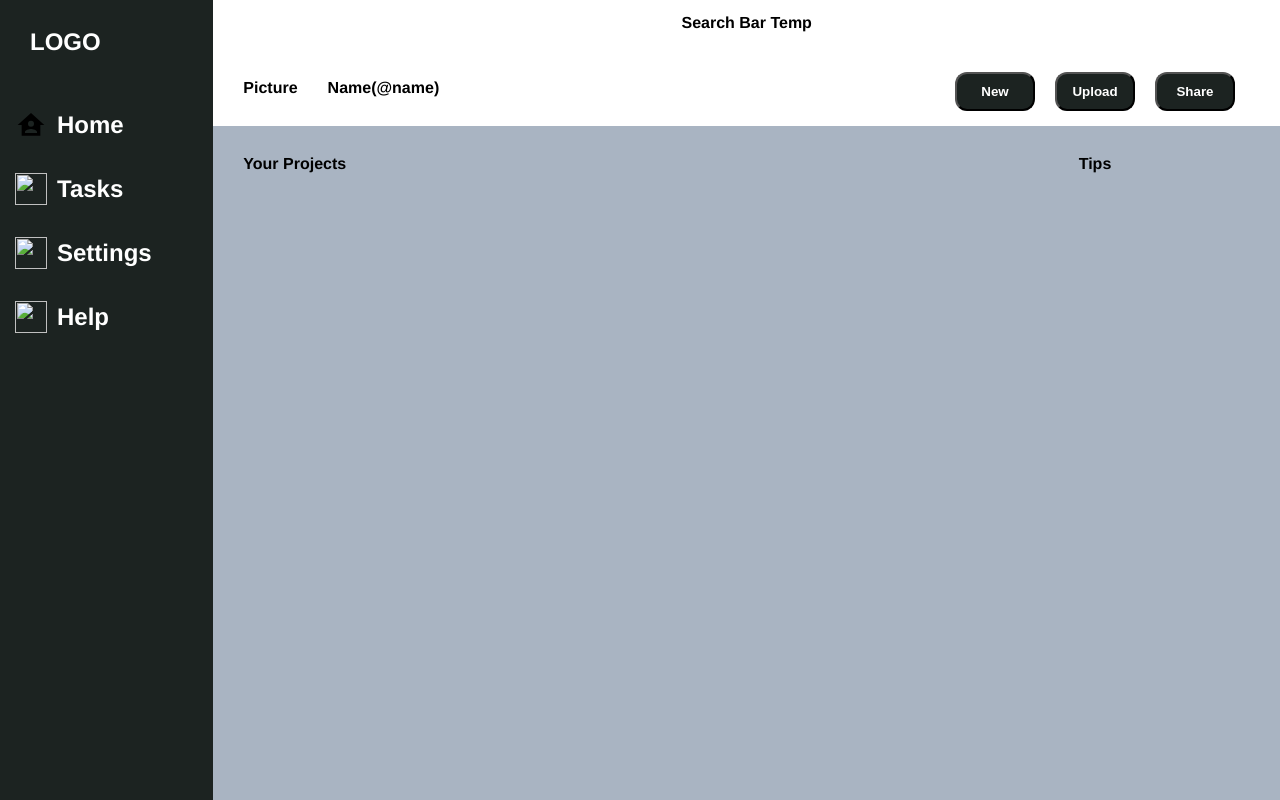
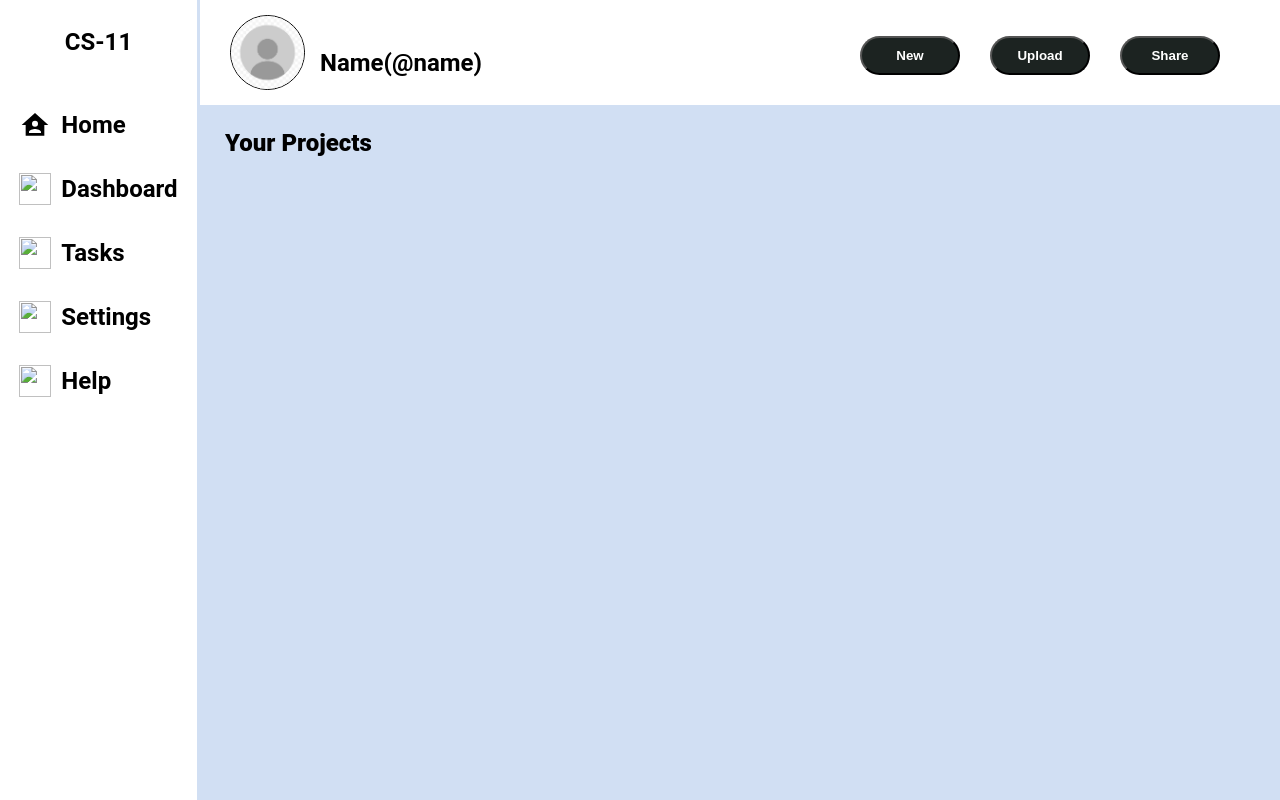
Before and after one commit to LauZiFu/fit3162-cs13, a Flask app: template app/templates/dashboard.html in a window 1280 px wide. Run offline with Flask 3, Linux system fonts and the light colour scheme; the template is opened without the code that fills it, so the values that code supplies are empty.

Commit message:
Update Dashboard design

```diff
--- a/app/static/dashboard.css
+++ b/app/static/dashboard.css
@@ -8,39 +8,49 @@
     height:100vh;
     text-align: center;
     display: grid;
-    grid-template-columns: 1fr 5fr;
-    grid-template-rows: 50px max-content 1fr;
+    grid-template-columns: 200px 5fr;
+    grid-template-rows: 105px 1fr;
 }
 
 .container div {
     padding: 15px;
-    font-family: Helvetica;
+    font-family: Roboto;
     font-weight: bold;
 }
 
-.header{
+div.header {
     grid-column: 2/3;
-    grid-row: 2/3;
+    grid-row: 1/2;
     display: flex;
     align-items: end;
+    padding: 15px 30px;
 }
 
 #name{
     flex:1;
     text-align: left;
+    font-size: x-large;
+}
+
+#profile{
+    border-radius: 50%;
+    width: 75px;
+    height: 75px;
+    border: 1px solid black;
+
 }
 
 .header ul{
     display:flex;
     justify-content: center;
     align-items: end;
-    gap: 20px;
-    padding: 0px 30px;
+    gap: 30px;
+    padding: 15px 30px;
 }
 
 button {
-    border-radius: 12px;
-    width: 5rem;
+    border-radius: 24px;
+    width: 100px;
     padding: 10px;
     background-color: #1C2321;
     color:white;
@@ -54,15 +64,19 @@ button:hover{
 .sidebar {
     display: flex;
     flex-direction: column;
+    align-items: center;
     gap: 40px;
     grid-column: 1/2;
     grid-row: 1/4;
-    background-color: #1C2321;
-    color:white;
     font-size: 1.5rem;
     font-weight: bolder;
     text-align: left;
     padding-left: 30px;
+    border-right: 3px solid #d1dff3;
+}
+
+.sidebar a{
+    color: black;
 }
 
 .sidebar li {
@@ -74,7 +88,6 @@ button:hover{
     width: 2rem;
     height: 2rem;
     margin-right: 10px;
-    fill:white;
 }
 
 .sidebar .nav{
@@ -85,35 +98,46 @@ button:hover{
 }
 
 div.content{
-    display:flex;
-    justify-content: space-evenly;
-    grid-row: 3/4;
+    grid-row: 2/3;
     grid-column: 2/3;
+    display:grid;
+    column-gap: 25px;
+    grid-template-columns: 1fr 300px;
+    grid-template-rows: 75px 1fr;
     padding: 0px;
-    background-color: #A9B4C2;
+    padding-bottom: 50px;
+    background-color: #d1dff3;
 }
 
 .section_name{
     text-align: left;
-    padding: 15px;
-}
-
-.projects{
-    flex:4;
+    padding: 25px;
+    font-size: 1.5rem;
+    font-weight: bolder;
+    align-self:end;
+    grid-column: 1/3;
 }
 
 #projects{
+    grid-column: 1/3;
     display: grid;
+    padding: 0px 25px;
     gap: 25px;
     grid-template-columns: repeat(auto-fill, minmax(250px, 1fr));
+    align-content: start;
 }
 
 .project_card{
     background-color: white;
     color: black;
     text-align: left;
+    border-radius: 12px;
     height: 200px;
-    border-radius: 12px;
+}
+
+
+.project_card:hover{
+    opacity: 0.8;
 }
 
 .project_card p{
@@ -121,7 +145,3 @@ div.content{
     font-weight: normal;
     font-size: 14px;
 }
-
-#tips{
-    flex:1;
-}
--- a/app/static/dashboard.js
+++ b/app/static/dashboard.js
@@ -4,6 +4,11 @@ const projectPanel = document.querySelector("#projects");
 
 newButton.addEventListener("click", ()=>{
     let project = document.createElement("div");
+    let title = document.createElement("h2");
+    let content = document.createElement("p");
+
     project.classList.add("project_card");
+    project.appendChild(title);
+    project.appendChild(content);
     projectPanel.appendChild(project);
 });
--- a/app/templates/dashboard.html
+++ b/app/templates/dashboard.html
@@ -11,9 +11,8 @@
 
 <body>
     <div class="container">
-        <div class="search">Search Bar Temp</div>
         <div class="header">
-            <div id="profile">Picture</div>
+            <img src="../images/profile.jpg" alt="" id="profile"></img>
             <div id="name">Name(@name)</div>
             <ul>
                 <li><button id="new">New</button></li>
@@ -22,38 +21,19 @@
             </ul>
         </div>
         <div class="sidebar">
-            <div class="logo">LOGO</div>
+            <div class="logo">CS-11</div>
             <ul class="nav">
-                <li><img src="../images/home-account.svg" alt=""><a href=""></a>Home</li>
-                <li><img src="" alt=""><a href=""></a>Tasks</li>
-                <li><img src="" alt=""><a href=""></a>Settings</li>
-                <li><img src="" alt=""><a href=""></a>Help</li>
+                <li><img src="../images/home-account.svg" alt=""><a href="">Home</a></li>
+                <li><img src="" alt=""><a href="">Dashboard</a></li>
+                <li><img src="" alt=""><a href="">Tasks</a></li>
+                <li><img src="" alt=""><a href="">Settings</a></li>
+                <li><img src="" alt=""><a href="">Help</a></li>
             </ul>
         </div>
         <div class="content">
-            <div class="projects">
-                <h1 class="section_name">Your Projects</h1>
-                <div id="projects"></div>
-            </div>
-            <div id="tips">
-                <h1 class="section_name">Tips</h1>
-                <div class="tips">
-                    <div>
-                        <h2></h2>
-                        <p></p>
-                    </div>
-                    <div>
-                        <h2></h2>
-                        <p></p>
-                    </div>
-                    <div>
-                        <h2></h2>
-                        <p></p>
-                    </div>
-                </div>
-            </div>
+            <h1 class="section_name" id="project_sect">Your Projects</h1>
+            <div id="projects"></div>
         </div>
-
     </div>
 </body>
 </html>
```
Also changed, not shown: app/images/profile.jpg (added), app/templates/about_us.html (deleted).
